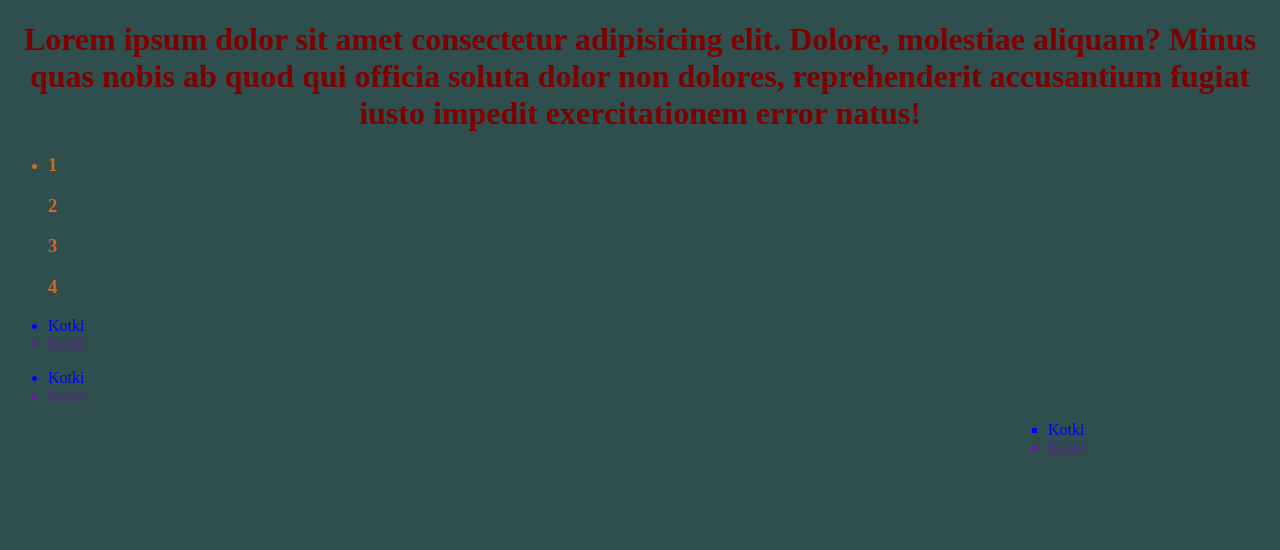
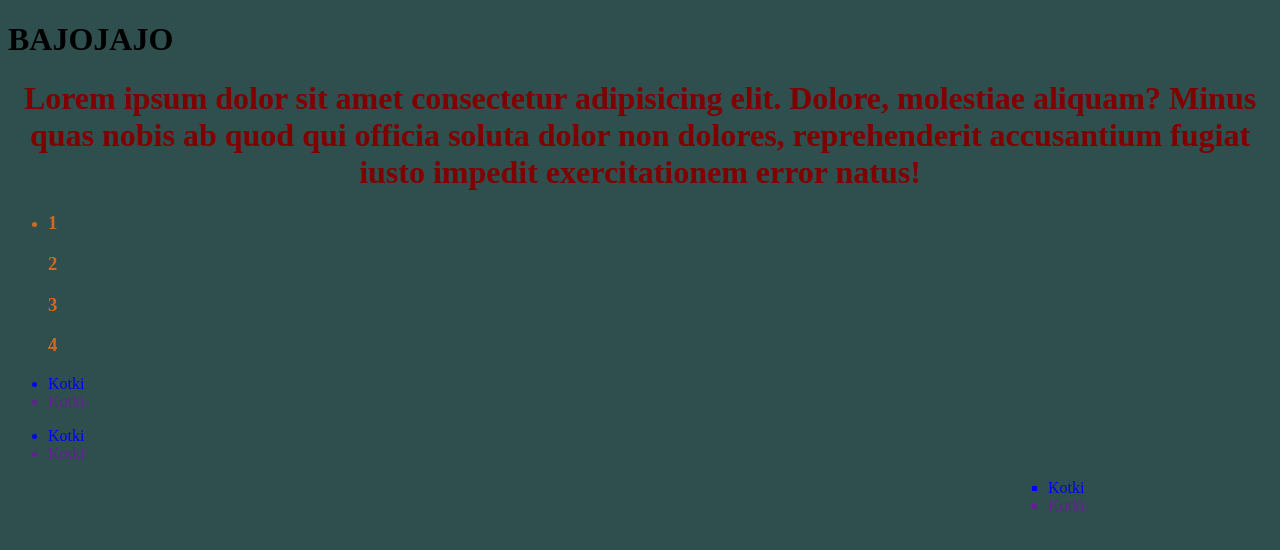
Before and after one commit to 1i-2022-Kacper-24/19.09.2024-Podstawy, a plain HTML site: page index.html in a window 1280 px wide. Shown: the top 550 px of the page. Drawn offline with Linux system fonts and the light colour scheme.

Commit message:
bajojajo added

```diff
--- a/index.html
+++ b/index.html
@@ -7,7 +7,7 @@
     <title>Podstawy</title>
 </head>
 <body style="background-color: darkslategray;">
-
+<h1>BAJOJAJO</h1>
     <h1 style="color: maroon; text-align:center;">Lorem ipsum dolor sit amet consectetur adipisicing elit. Dolore, molestiae aliquam? Minus quas nobis ab quod qui officia soluta dolor non dolores, reprehenderit accusantium fugiat iusto impedit exercitationem error natus!</h1>
 
     <ul>
```
